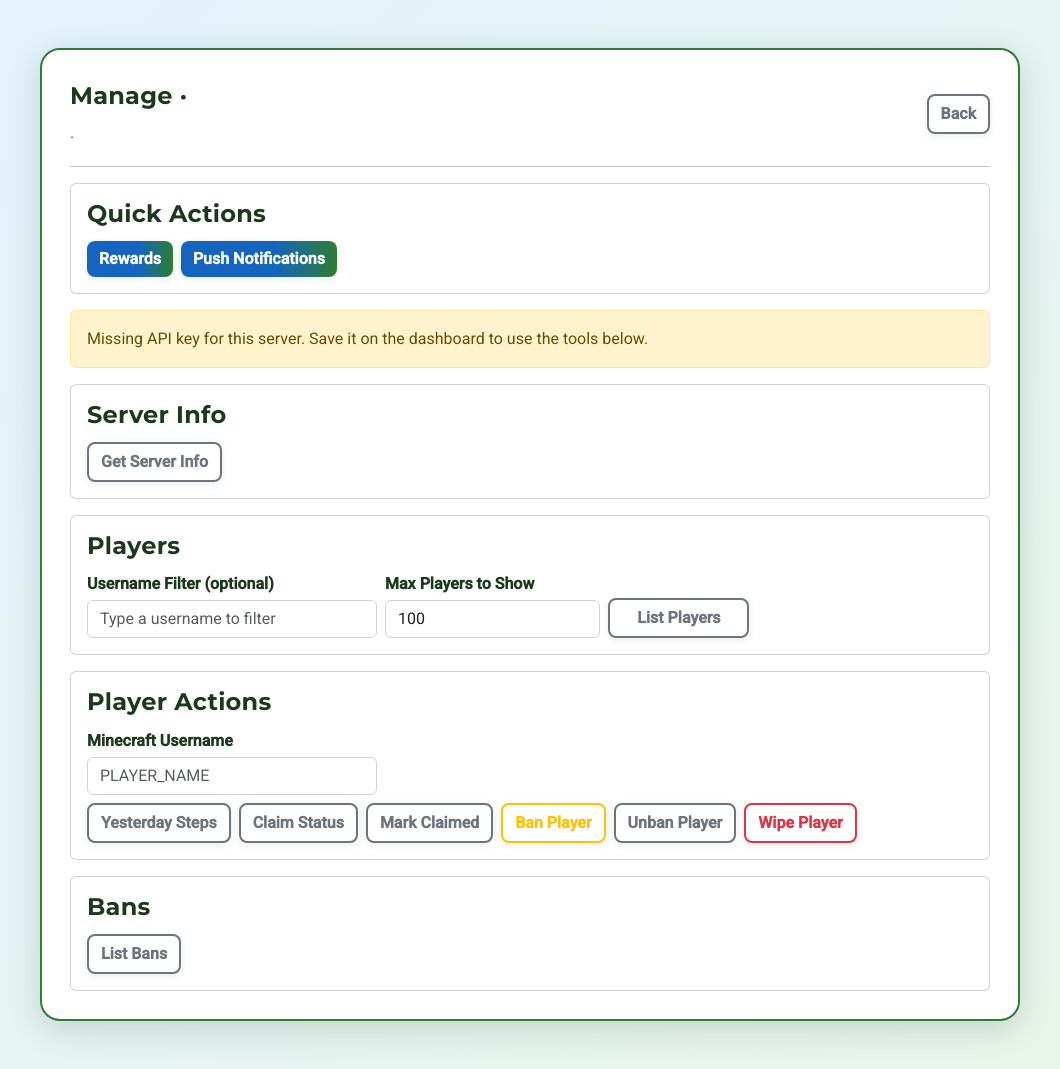
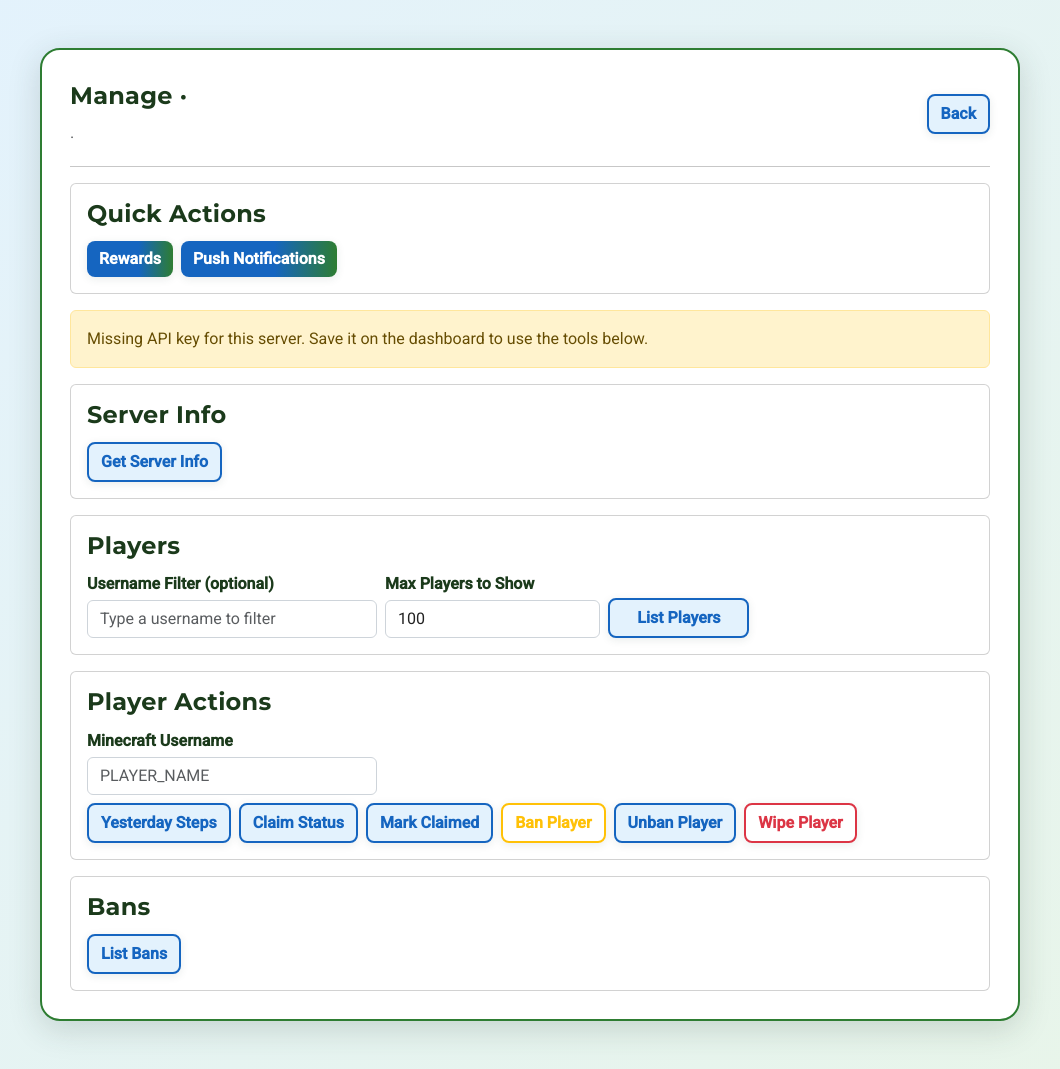
Before and after one commit to JaggerBean/FitCollector, a FastAPI app: template StepCraft_Web/templates/server_manage.html in a window 1280 px wide. Shown: the whole page, without its empty margins (110-1170 px from the left). Run offline with FastAPI, Linux system fonts and the light colour scheme; the template is opened without the code that fills it, so the values that code supplies are empty.

Commit message:
default button color to blue

```diff
--- a/StepCraft_Web/templates/server_manage.html
+++ b/StepCraft_Web/templates/server_manage.html
@@ -53,6 +53,17 @@
             background: linear-gradient(90deg, #2E7D32 60%, #1565C0 100%);
             color: #fff;
             box-shadow: 0 4px 16px rgba(44, 67, 54, 0.18);
+        }
+        .btn-outline-secondary {
+            color: #1565C0;
+            border-color: #1565C0;
+            background: #e3f2fd;
+        }
+        .btn-outline-secondary:hover, .btn-outline-secondary:focus {
+            color: #fff;
+            background: #1565C0;
+            border-color: #1565C0;
+            box-shadow: 0 4px 16px rgba(21, 101, 192, 0.18);
         }
         .ghost-wrap { position: relative; }
 
```
